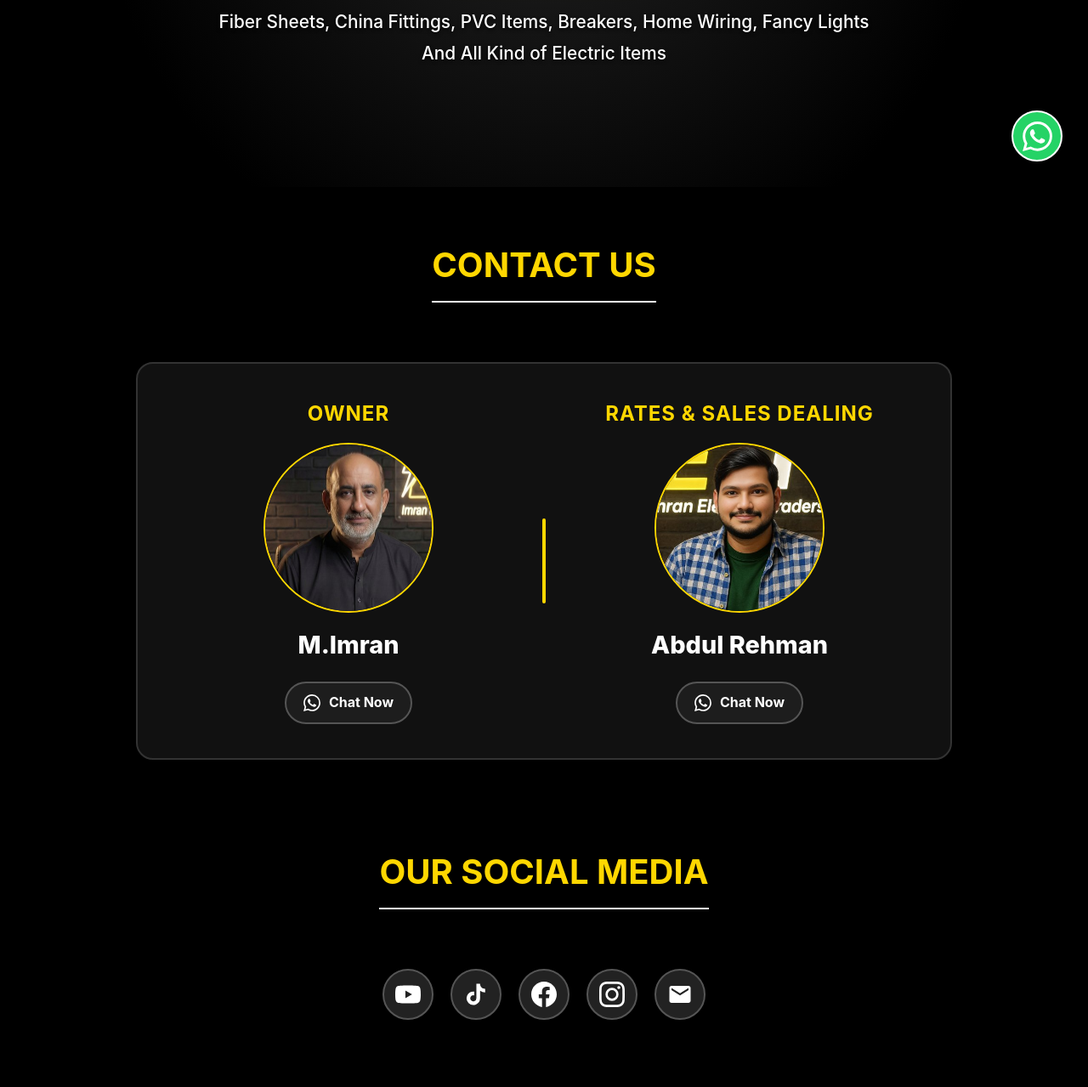
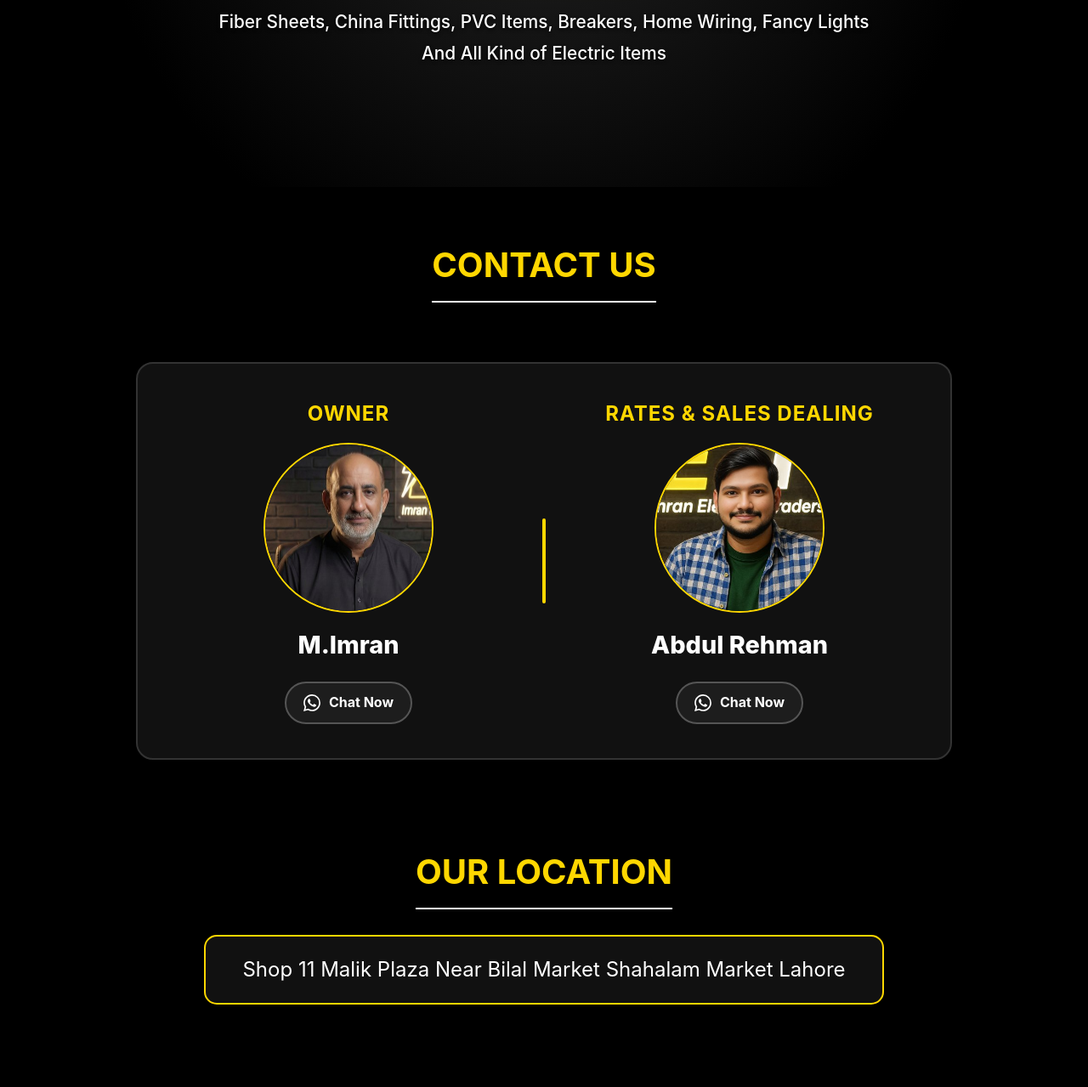
Before and after one commit to ImranElectricTraders/imranelectrictraders.github.io, a plain HTML site: page index.html in a window 1280 px wide. Shown: the part 580-1859 px from the top of the page at 85% size. Drawn offline with Linux system fonts and the light colour scheme.

Commit message:
Update index.html

```diff
--- a/index.html
+++ b/index.html
@@ -342,34 +342,7 @@
             color: #888;
         }
 
-        /* WhatsApp Float */
-        .whatsapp-float {
-            position: fixed;
-            bottom: 30px;
-            right: 30px;
-            background-color: #25d366;
-            color: #fff;
-            width: 60px;
-            height: 60px;
-            border-radius: 50%;
-            display: flex;
-            align-items: center;
-            justify-content: center;
-            box-shadow: 0 4px 10px rgba(0, 0, 0, 0.5);
-            z-index: 1000;
-            transition: transform 0.3s;
-            border: 2px solid white;
-        }
 
-        .whatsapp-float:hover {
-            transform: scale(1.1);
-        }
-
-        .whatsapp-float svg {
-            width: 35px;
-            height: 35px;
-            fill: currentColor;
-        }
 
         /* Responsive */
         @media (max-width: 768px) {
@@ -498,6 +471,18 @@
         </div>
     </div>
 
+
+
+    <!-- Location Section -->
+    <div class="section-header">
+        <h2>Our Location</h2>
+    </div>
+    <div style="text-align: center; padding: 0 20px 40px;">
+        <p
+            style="font-size: 1.5rem; color: #fff; max-width: 800px; margin: 0 auto; border: 2px solid var(--primary-yellow); padding: 20px; border-radius: 15px; background: #111;">
+            Shop 11 Malik Plaza Near Bilal Market Shahalam Market Lahore
+        </p>
+    </div>
 
     <!-- Social Media Section -->
     <style>
@@ -853,13 +838,7 @@
         <p>&copy; 2026 Imran Electric Traders. All Rights Reserved.</p>
     </footer>
 
-    <!-- WhatsApp Button -->
-    <a href="https://wa.me/1234567890" class="whatsapp-float" target="_blank">
-        <svg viewBox="0 0 24 24">
-            <path
-                d="M17.472 14.382c-.297-.149-1.758-.867-2.03-.967-.273-.099-.471-.148-.67.15-.197.297-.767.966-.94 1.164-.173.199-.347.223-.644.075-.297-.15-1.255-.463-2.39-1.475-.883-.788-1.48-1.761-1.653-2.059-.173-.297-.018-.458.13-.606.134-.133.298-.347.446-.52.149-.174.198-.298.298-.497.099-.198.05-.371-.025-.52-.075-.149-.669-1.612-.916-2.207-.242-.579-.487-.5-.669-.51-.173-.008-.371-.01-.57-.01-.198 0-.52.074-.792.372-.272.297-1.04 1.016-1.04 2.479 0 1.462 1.065 2.875 1.213 3.074.149.198 2.096 3.2 5.077 4.487.709.306 1.262.489 1.694.625.712.227 1.36.195 1.871.118.571-.085 1.758-.719 2.006-1.413.248-.694.248-1.289.173-1.413-.074-.124-.272-.198-.57-.347m-5.421 7.403h-.004a9.87 9.87 0 01-5.031-1.378l-.361-.214-3.741.982.998-3.648-.235-.374a9.86 9.86 0 01-1.51-5.26c.001-5.45 4.436-9.884 9.888-9.884 2.64 0 5.122 1.03 6.988 2.898a9.825 9.825 0 012.893 6.994c-.003 5.45-4.437 9.884-9.885 9.884m8.413-18.297A11.815 11.815 0 0012.05 0C5.495 0 .16 5.335.157 11.892c0 2.096.547 4.142 1.588 5.945L.057 24l6.305-1.654a11.882 11.882 0 005.683 1.448h.005c6.554 0 11.89-5.335 11.893-11.893a11.821 11.821 0 00-3.48-8.413z" />
-        </svg>
-    </a>
+
 
     <script>
         // Happy Customer Counter Animation
```
